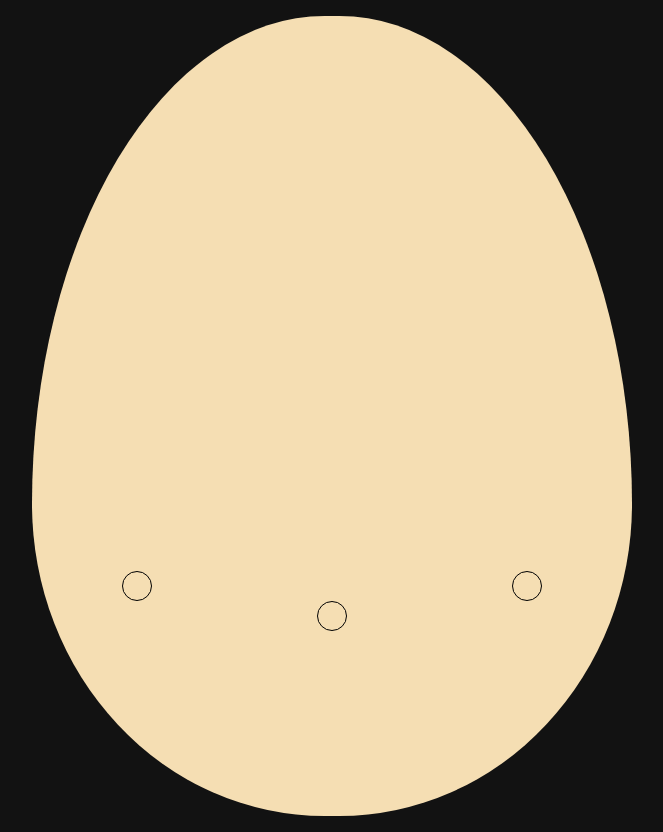
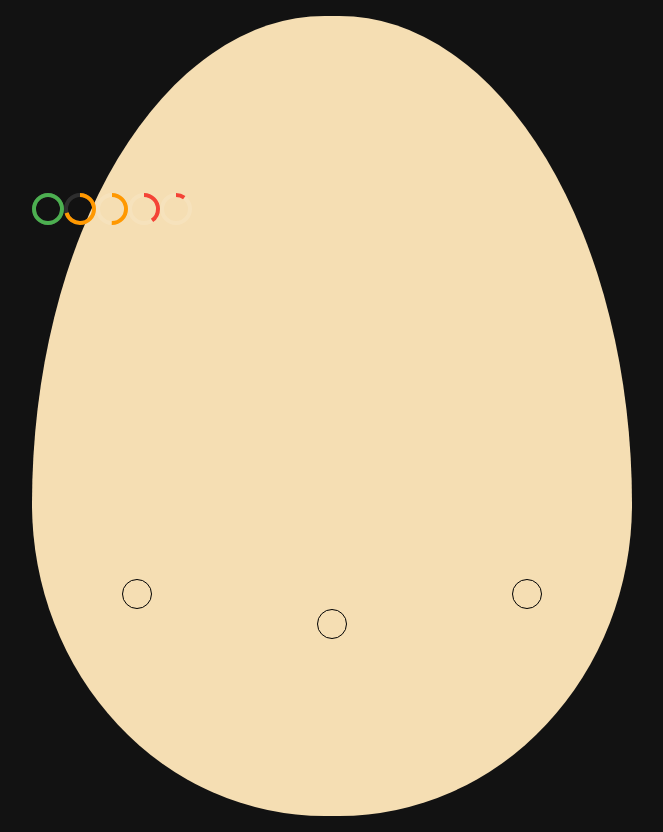
Before and after one commit to Potseluiko-Misha/--------------, a Vue app in the folder Tamagothci/: page / in a window 1280 px wide. Shown: the whole page, without its empty margins (308-971 px from the left). Built offline with nearby package versions, Linux system fonts and the light colour scheme.

Commit message:
addLogic

```diff
--- a/Tamagothci/src/components/Game.vue
+++ b/Tamagothci/src/components/Game.vue
@@ -4,7 +4,7 @@
             <v-col>
                 <div class="egg">
                     <div class="tg_screen">
-                        <!-- screen -->
+                        <Screen/>
                     </div>
                     <div class="tg_buttons">
                         <div class="flex between">
@@ -22,6 +22,8 @@
 </template>
 
 <script setup>
+import Screen from './Screen.vue';
+
 
 </script>
 
--- a/Tamagothci/src/components/Screen.vue
+++ b/Tamagothci/src/components/Screen.vue
@@ -1,6 +1,27 @@
 <template>
     <div>
-        <div class="screen_header"></div>
+        <div class="screen_header">
+            <v-progress-circular
+                color="green"
+                model-value="100"
+            ></v-progress-circular>
+            <v-progress-circular
+                color="orange"
+                model-value="70"
+            ></v-progress-circular>
+            <v-progress-circular
+                color="orange"
+                model-value="50"
+            ></v-progress-circular>
+            <v-progress-circular
+                color="red"
+                model-value="40"
+            ></v-progress-circular>
+            <v-progress-circular
+                color="red"
+                model-value="10"
+            ></v-progress-circular>
+        </div>
         <div class="pet"></div>
         <div class="screen_action"></div>
     </div>
```
